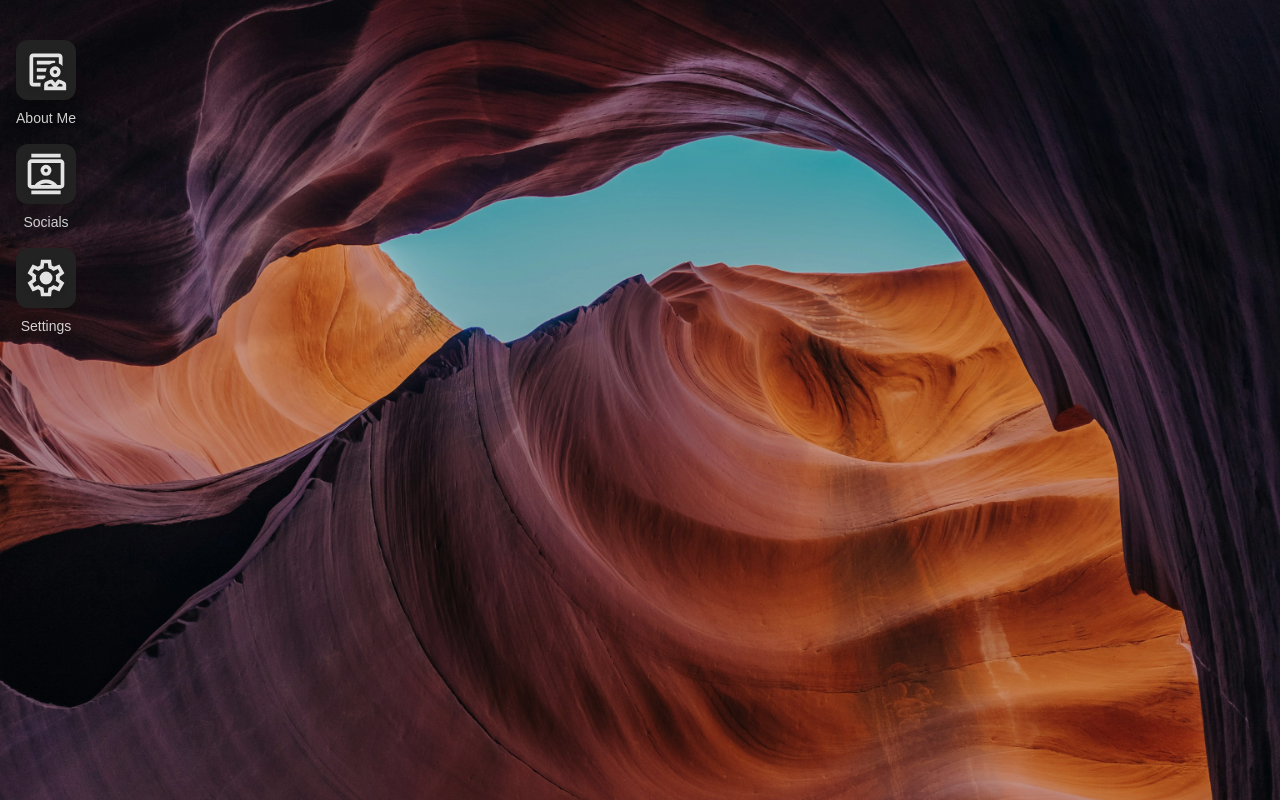
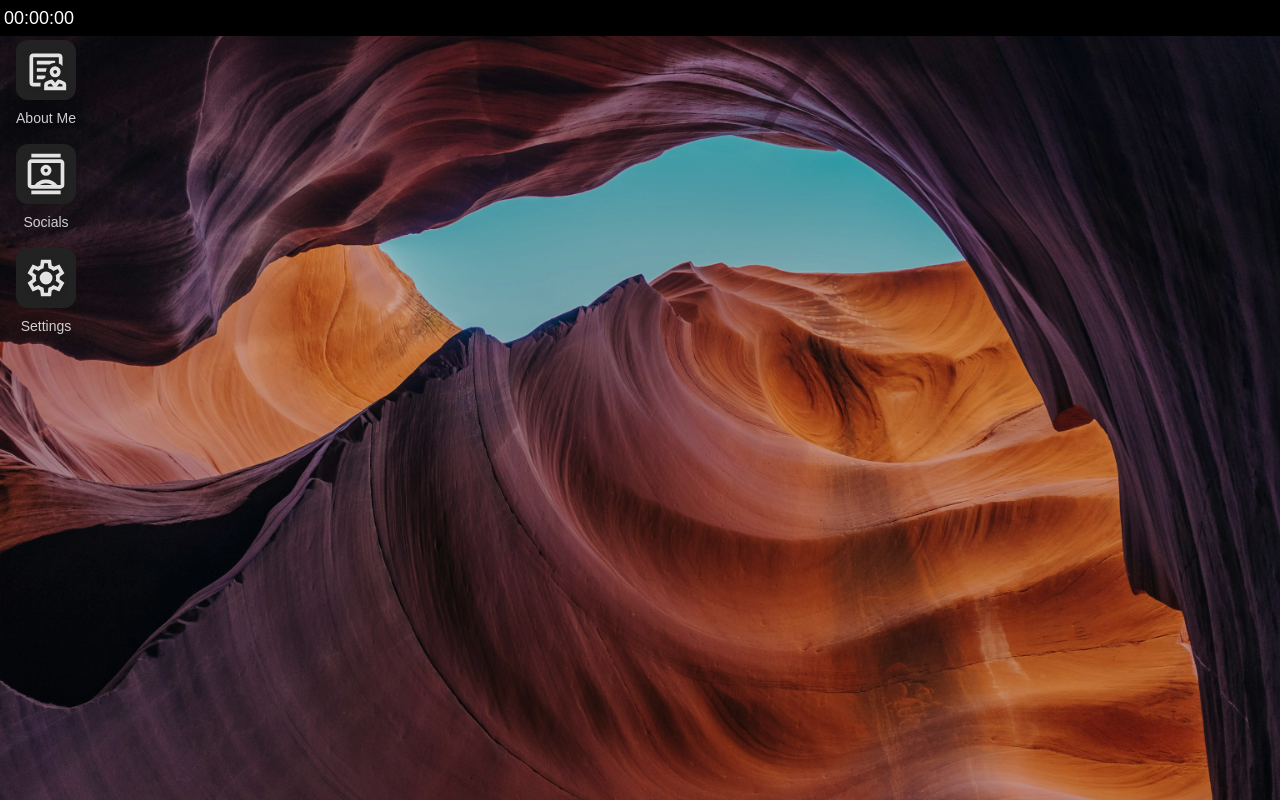
Before and after one commit to skzubairahmed/mak-os, a Next.js app: page / in a window 1280 px wide. Built offline with nearby package versions, Linux system fonts and the light colour scheme.

Commit message:
Added the top bar

```diff
--- a/app/page.js
+++ b/app/page.js
@@ -11,6 +11,12 @@ export default function Home() {
   return (
     <div>
       <WallpaperHandler />
+        <div className="flex flex-col gap-3">
+          <div className="contianer-fluid p-1 bg-black flex flex-row justify-between">
+            <span className="text-white text-lg">
+              00:00:00
+            </span>
+          </div>
         <div className="fixed inset-0 p-4 pt-10 flex flex-col flex-wrap content-start gap-4">
           {
             DESKTOP_ICONS.map((app) => (
@@ -19,5 +25,6 @@ export default function Home() {
           }
         </div>
       </div>
+    </div>
   );
 }
```
Also changed, not shown: 1 other file (tests, documents, lock files or other folders). Lines whose indentation alone changed are shown as unchanged.
